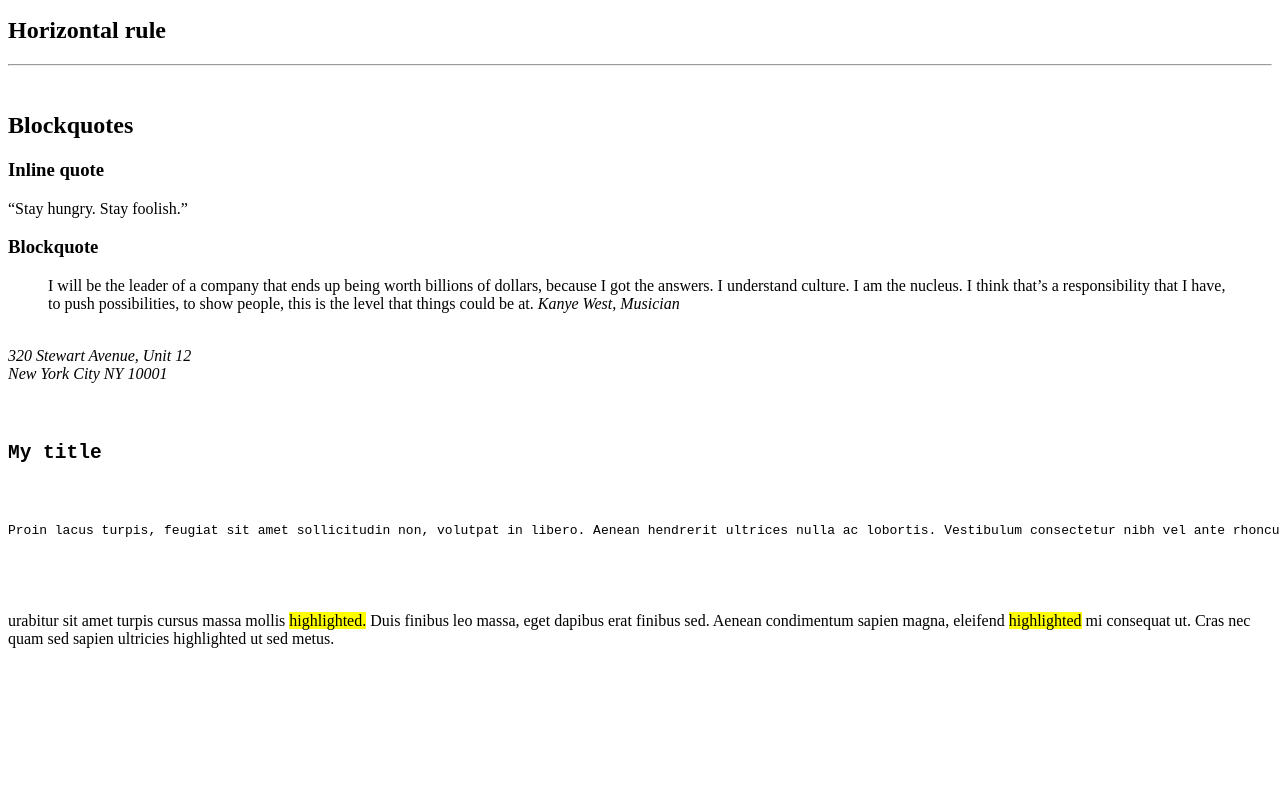
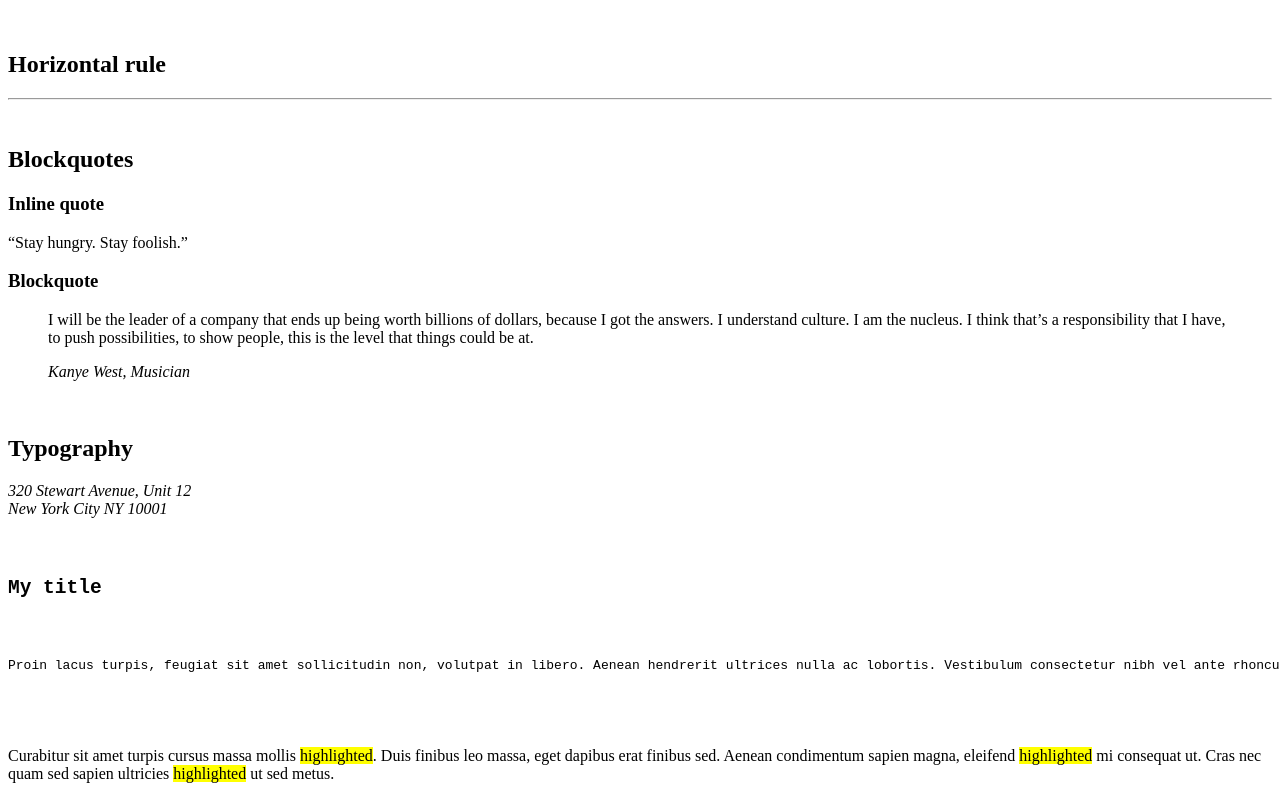
Before and after one commit to Egbuta-Godslove/alx-frontend, a plain HTML site: page 0x00-html_advanced/32-styleguide.html in a window 1280 px wide. Shown: the part 965-1764 px from the top of the page. Before the commit the page ends 1629 px from the top, so only its background shows below. Drawn offline with Linux system fonts and the light colour scheme.

Commit message:
32. Typography section - using the correct tags

```diff
--- a/0x00-html_advanced/32-styleguide.html
+++ b/0x00-html_advanced/32-styleguide.html
@@ -1,5 +1,4 @@
 <!DOCTYPE html>
-
 <html lang="en" dir="ltr">
   <head>
     <meta charset="utf-8" />
@@ -25,7 +24,9 @@
         <h6>Heading level 6</h6>
       </section>
       <section>
-        <header><h2>Paragraph</h2></header>
+        <header>
+          <h2>Paragraph</h2>
+        </header>
         <h2>Heading with a subtitle</h2>
         <p>This is my subtitle</p>
         <p>
@@ -36,11 +37,11 @@
         </p>
       </section>
 
+      <br />
       <!-- Lists -->
       <section>
         <header>
           <h2>Lists</h2>
-        </header>
           <div>
             <h3>Unordered</h3>
             <ul>
@@ -72,7 +73,9 @@
               </dd>
             </dl>
           </div>
+        </header>
       </section>
+
       <br />
       <!-- Horizontal rule -->
       <section>
@@ -89,6 +92,7 @@
       <section>
         <header>
           <h2>Blockquotes</h2>
+        </header>
         <div>
           <h3>Inline quote</h3>
           <q>Stay hungry. Stay foolish.</q>
@@ -99,26 +103,27 @@
             <p>
               I will be the leader of a company that ends up being worth
               billions of dollars, because I got the answers. I understand
-                culture. I am the nucleus. I think that’s a responsibility that
-                I have, to push possibilities, to show people, this is the level
+              culture. I am the nucleus. I think that’s a responsibility that I
+              have, to push possibilities, to show people, this is the level
               that things could be at.
+            </p>
             <cite>Kanye West, Musician</cite>
-              </p>
           </blockquote>
         </div>
-        </header>
       </section>
 
       <br />
       <!-- Typography -->
       <section>
         <header>
+          <h2>Typography</h2>
+        </header>
         <div>
           <address>
-              320 Stewart Avenue, Unit 12
-              <br />
+            320 Stewart Avenue, Unit 12 <br />
             New York City NY 10001
           </address>
+        </div>
         <div>
           <pre>
 							<code>
@@ -129,15 +134,13 @@
         </div>
         <div>
           <p>
-                urabitur sit amet turpis cursus massa mollis
-                <mark>highlighted.</mark> Duis finibus leo massa, eget dapibus
-                erat finibus sed. Aenean condimentum sapien magna, eleifend
-                <mark>highlighted</mark> mi consequat ut. Cras nec quam sed
-                sapien ultricies highlighted ut sed metus.
+            Curabitur sit amet turpis cursus massa mollis
+            <mark>highlighted</mark>. Duis finibus leo massa, eget dapibus erat
+            finibus sed. Aenean condimentum sapien magna, eleifend
+            <mark>highlighted</mark> mi consequat ut. Cras nec quam sed sapien
+            ultricies <mark>highlighted</mark> ut sed metus.
           </p>
         </div>
-          </div>
-        </header>
       </section>
     </main>
     <footer></footer>
```
Lines whose indentation alone changed are shown as unchanged.
